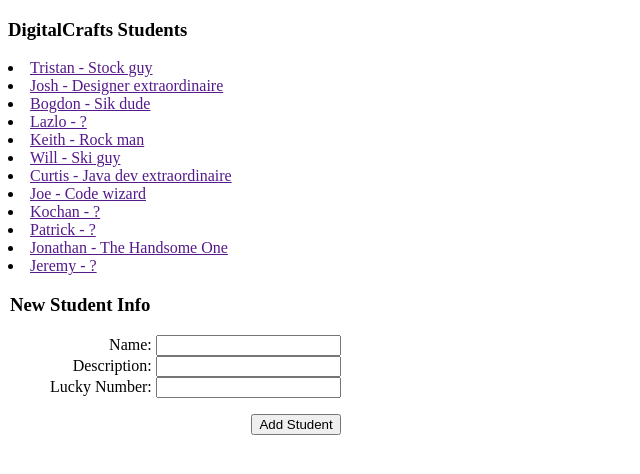
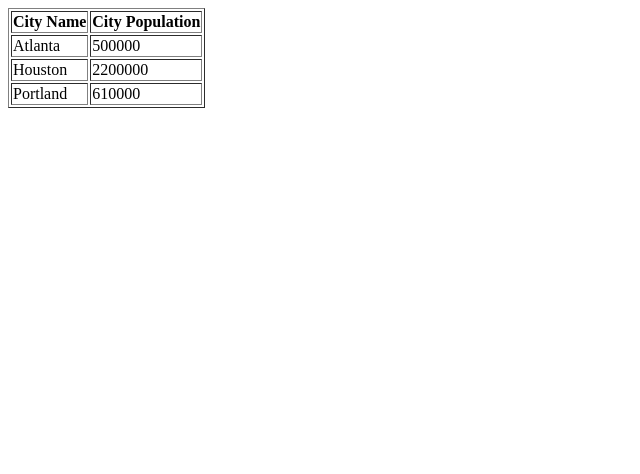
Before and after one commit to kdavidmoore/angular-101, a plain HTML site: page exercise.html in a window 1280 px wide. Shown: the whole page, without its empty margins (0-640 px from the left). Drawn offline with nearby package versions, Linux system fonts and the light colour scheme.

Commit message:
Angular with tables

```diff
--- a/exercise.html
+++ b/exercise.html
@@ -5,27 +5,20 @@
 		<script src="https://ajax.googleapis.com/ajax/libs/angularjs/1.4.9/angular.min.js"></script>
 		<script type="text/javascript" src="scripts.js"></script>
 	</head>
-	<body ng-controller="myController">
-
-		<div>
-			<h3>DigitalCrafts Students</h3>
-			<li ng-repeat="student in dcClass">
-				<a href="" ng-click="removeStudent($index)">{{student.name}} - {{student.desc}}</a>
-			</li>
-		</div>
-
-		<div style="position: absolute; left: 10px;">
-			<h3>New Student Info</h3>
-			<div style="text-align: right">
-				<form ng-submit="addStudent()">
-					<ul style="list-style-type: none;">
-						<li><label>Name: </label><input type="text" ng-model="newName"></li>
-						<li><label>Description: </label><input type="text" ng-model="newDesc"></li>
-						<li><label>Lucky Number: </label><input type="text" ng-model="newLuckyNo"></li>
-					</ul>
-					<input type="submit" value="Add Student">
-				</form>
-			</div>
+	<body>
+		<div ng-controller="myController">
+			<table border=1>
+				<thead>
+					<th>City Name</th>
+					<th>City Population</th>
+				</thead>
+				<tbody>
+					<tr ng-repeat="city in cities">
+						<td>{{city.name}}</td>
+						<td>{{city.population}}</td>
+					</tr>
+				</tbody>
+			</table>
 		</div>
 	</body>
 </html>
--- a/scripts.js
+++ b/scripts.js
@@ -9,79 +9,20 @@ myApp.controller('myController', function($scope){
 	//$scope.first = "Keith";
 	//$scope.last = "Moore";
 
-	$scope.dcClass = [
+	$scope.cities = [
 		{
-			name: 'Tristan',
-			desc: 'Stock guy',
-			luckyNumber: 12
+			name: 'Atlanta',
+			population: 500000
 		},
 		{
-			name: 'Josh',
-			desc: 'Designer extraordinaire',
-			luckyNumber: 3
+			name: 'Houston',
+			population: 2200000
 		},
 		{
-			name: 'Bogdon',
-			desc: 'Sik dude',
-			luckyNumber: 0
-		},
-		{
-			name: 'Lazlo',
-			desc: '?',
-			luckyNumber: 0
-		},
-		{
-			name: 'Keith',
-			desc: 'Rock man',
-			luckyNumber: 5730
-		},
-		{
-			name: 'Will',
-			desc: 'Ski guy',
-			luckyNumber: 32
-		},
-		{
-			name: 'Curtis',
-			desc: 'Java dev extraordinaire',
-			luckyNumber: 0
-		},
-		{
-			name: 'Joe',
-			desc: 'Code wizard',
-			luckyNumber: 10
-		},
-		{
-			name: 'Kochan',
-			desc: '?',
-			luckyNumber: 0
-		},
-		{
-			name: 'Patrick',
-			desc: '?',
-			luckyNumber: 0
-		},
-		{
-			name: 'Jonathan',
-			desc: 'The Handsome One',
-			luckyNumber: 0
-		},
-		{
-			name: 'Jeremy',
-			desc: '?',
-			luckyNumber: 0
+			name: 'Portland',
+			population: 610000
 		}
 	];
 
-	$scope.addStudent = function(name, desc, luckyNo){
-		$scope.dcClass.push({
-			name: $scope.newName,
-			desc: $scope.newDesc,
-			luckyNumber: $scope.newLuckyNo
-		});
-	}
-
-	$scope.removeStudent = function(name){
-		$scope.dcClass.splice(name, 1);
-	}
 
 })
```
